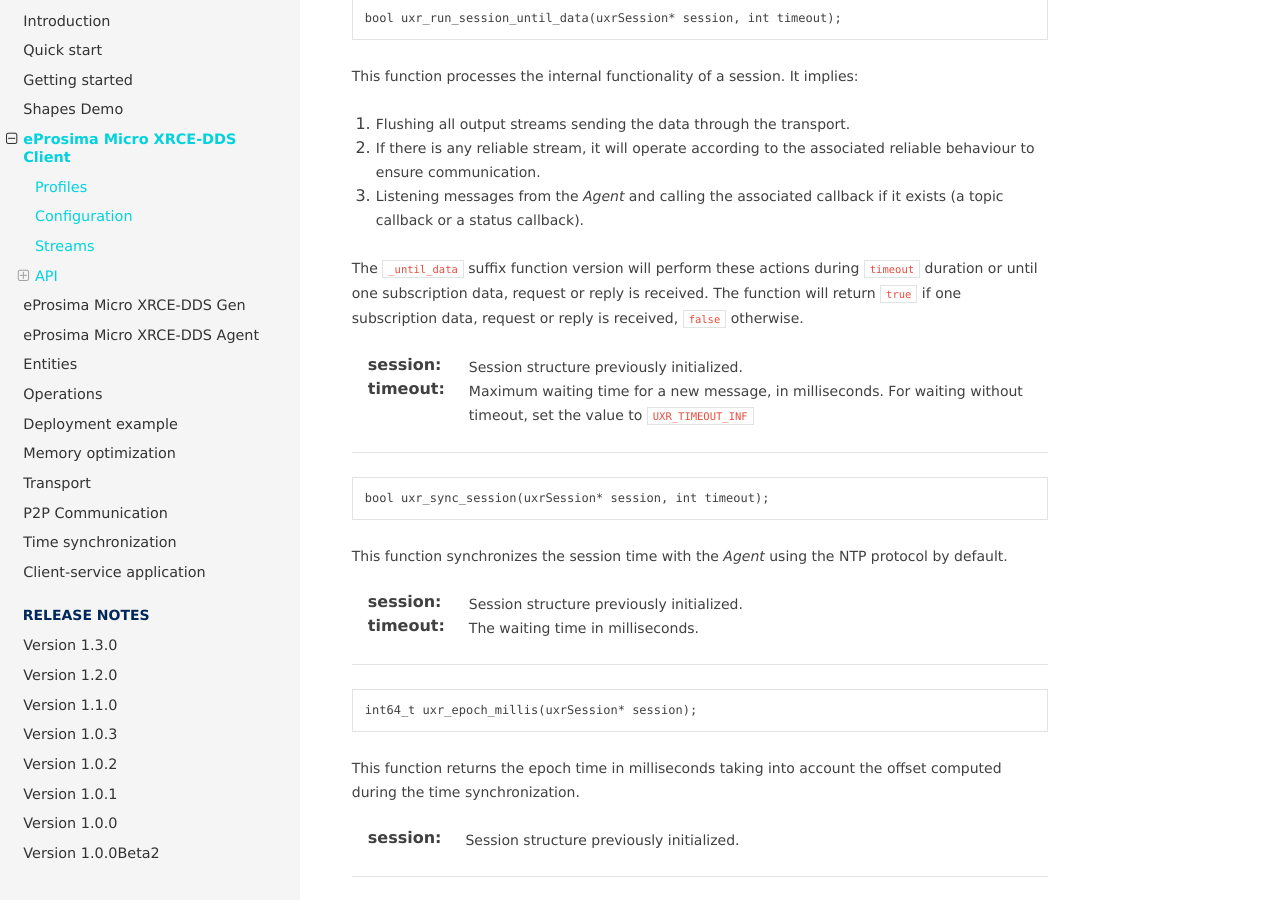
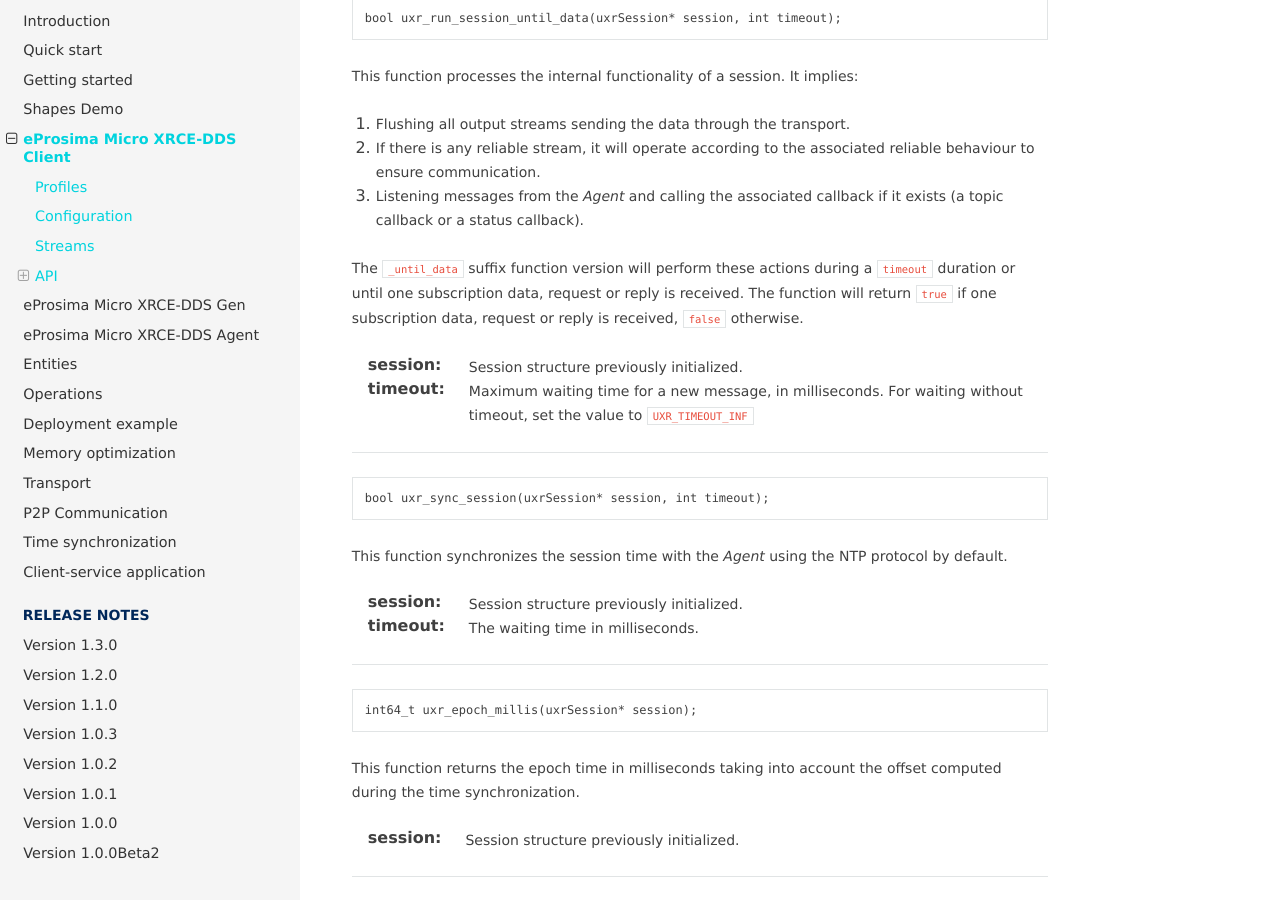
Before and after one commit to eProsima/Micro-XRCE-DDS-docs, a Sphinx documentation site: the page built from docs/client.rst, in a window 1280 px wide and 900 px high, scrolled down 9615 px. Built offline with Sphinx 7.4.7 and the Read the Docs theme 2.0.0, drawn with Linux system fonts in a browser that asks for light colours.

```diff
--- a/docs/client.rst
+++ b/docs/client.rst
@@ -441,7 +441,7 @@ It implies:
 2. If there is any reliable stream, it will operate according to the associated reliable behaviour to ensure communication.
 3. Listening messages from the *Agent* and calling the associated callback if it exists (a topic callback or a status callback).
 
-The ``_until_data`` suffix function version will perform these actions during ``timeout`` duration
+The ``_until_data`` suffix function version will perform these actions during a ``timeout`` duration
 or until one subscription data, request or reply is received.
 The function will return ``true`` if one subscription data, request or reply is received, ``false`` otherwise.
 
```
